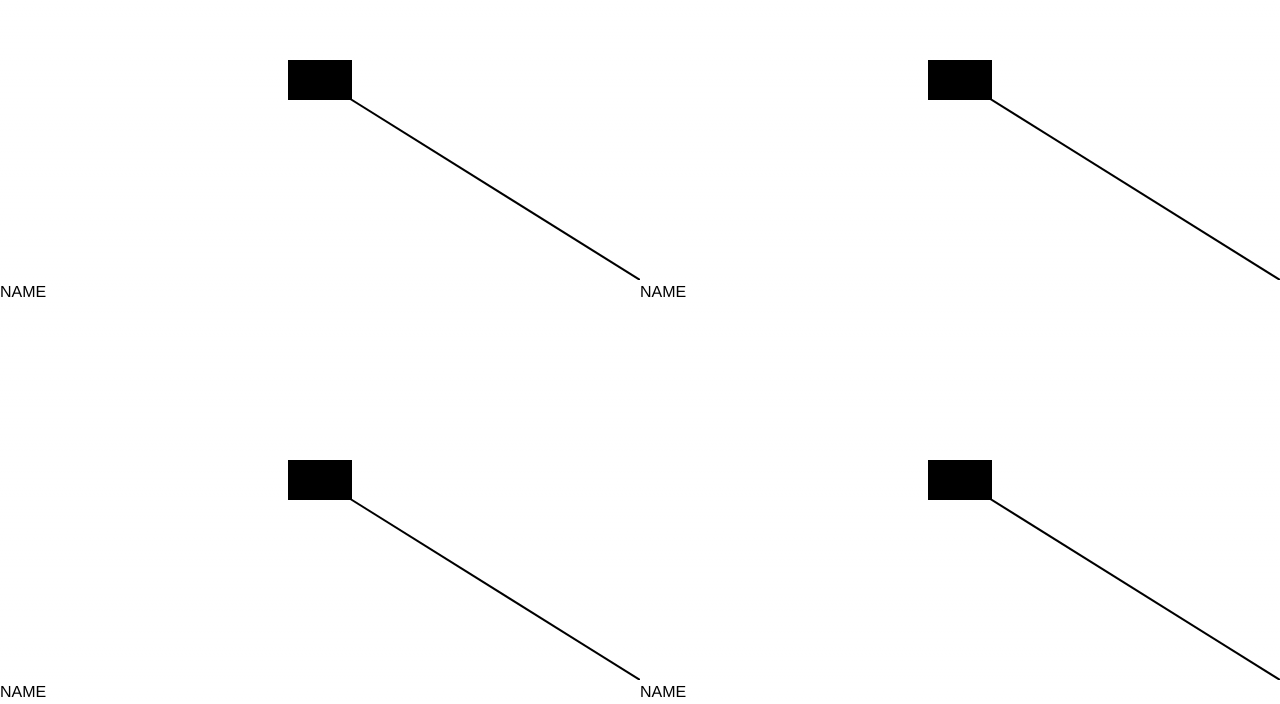
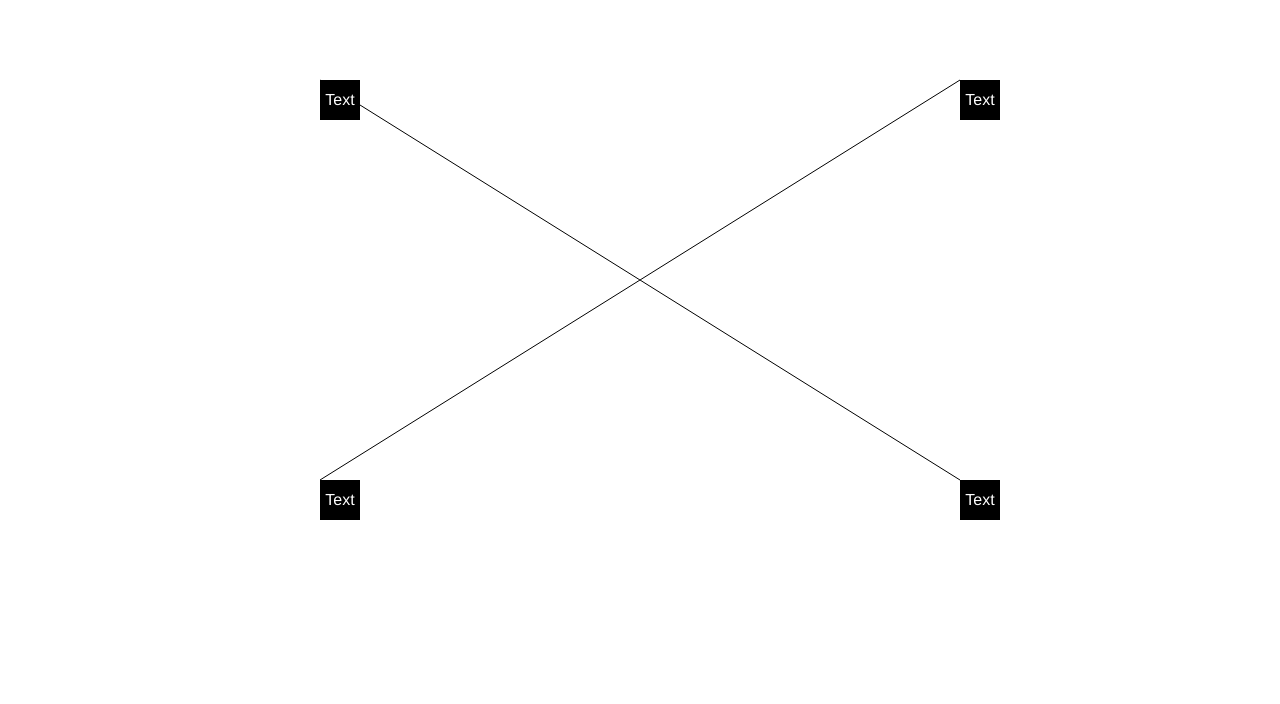
Before and after one commit to georgegausden/portfolio, a Next.js app: page / in a window 1280 px wide. Shown: the part 120-824 px from the top of the page. After the commit the page ends 800 px from the top, so only its background shows below. Built offline with nearby package versions, Linux system fonts and the light colour scheme.

Commit message:
Refactor branch component to use absolute positioning

```diff
--- a/app/components/branch.tsx
+++ b/app/components/branch.tsx
@@ -1,19 +1,29 @@
 interface BranchProps {
-  rotation: number;
+    x1: string;
+    y1: string;
+    x2: string;
+    y2: string;
 }
 
-export default function Branch({ rotation }: BranchProps){
-    return(
-        <div>
-            <svg width="100%" height="100%" className={`rotate-${rotation}`}>
-                <line x1="100%" y1="100%" x2="50%" y2="50%" stroke="black" strokeWidth="2" />
+const Branch: React.FC<BranchProps> = ({ x1, y1, x2, y2 }) => {
+    return (
+        <div style={{ position: 'relative', width: '100%', height: '100%' }}>
+            <svg
+                style={{ position: 'absolute', top: 0, left: 0, width: '100%', height: '100%' }}
+            >
+                <line
+                    x1={x1}
+                    y1={y1}
+                    x2={x2}
+                    y2={y2}
+                    stroke="black"
+                />
+            </svg>
+            <button style={{ position: 'absolute', top: y2, left: x2 }} className="w-10 h-10 bg-black text-white hover:w-16 ease-in-out duration-500 transition-all">
+                Text
+            </button>
+        </div>
+    );
+};
 
-                <rect x="45%" y="45%" width="10%" height="10%" fill="black" />
-            </svg>
-
-            <div>NAME</div>
-
-
-        </div>
-    )
-}
+export default Branch;
--- a/app/page.tsx
+++ b/app/page.tsx
@@ -13,10 +13,10 @@ export default function Home() {
 
   return (
     <main className="grid grid-cols-2 h-screen">
-      <Branch rotation={0} />
-      <Branch rotation={0} />
-      <Branch rotation={90} />
-      <Branch rotation={45} />
+      <Branch x1="100%" y1="100%" x2="50%" y2="50%" />
+      <Branch x1="0%" y1="100%" x2="50%" y2="50%" />
+      <Branch x1="100%" y1="0%" x2="50%" y2="50%" />
+      <Branch x1="0%" y1="0%" x2="50%" y2="50%" />
 
     </main>
   );
```
Also changed, not shown: app/branch.module.css (added, +19 -0 lines).
